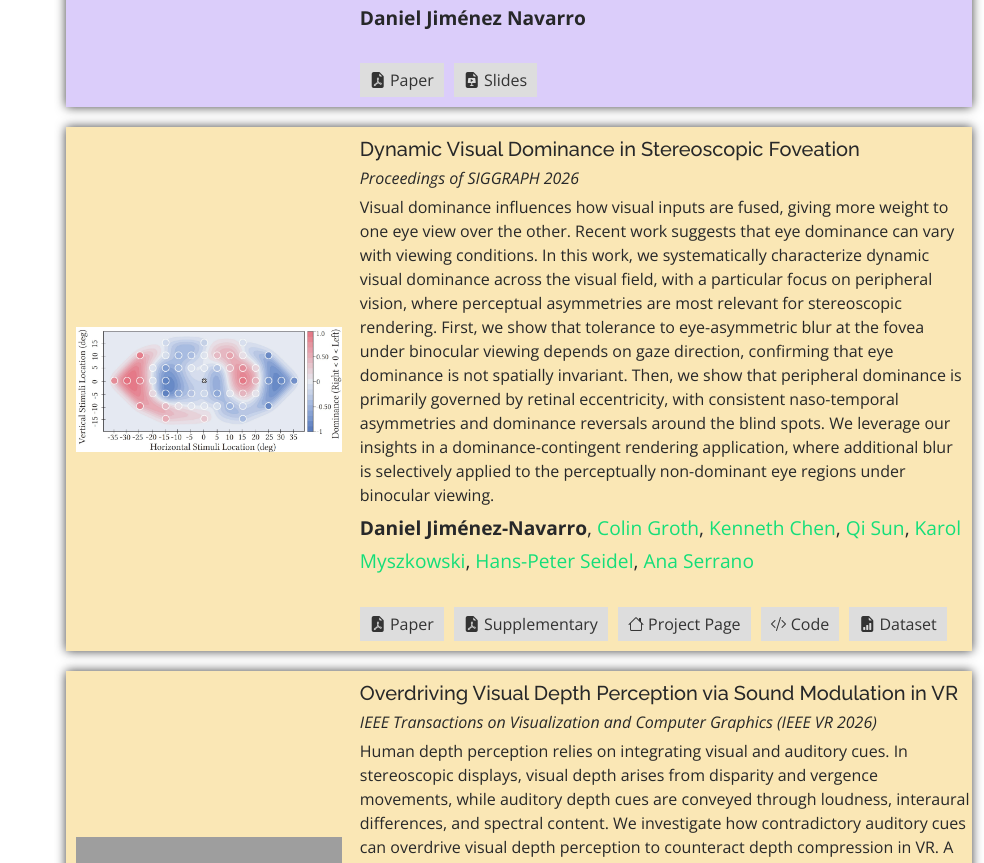
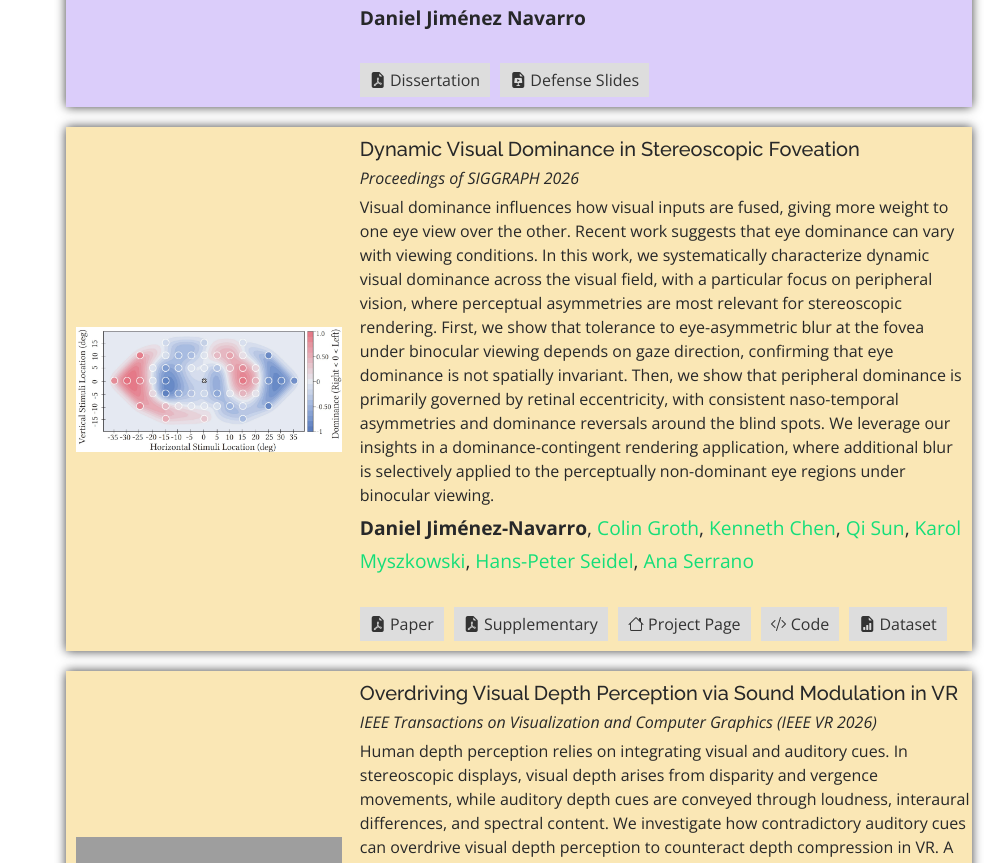
Before and after one commit to DJimenezNavarro/djimeneznavarro.github.io, a plain HTML site: page index.html in a window 1280 px wide. Shown: the part 1401-2264 px from the top of the page, without its empty margins (296-1280 px from the left). Drawn offline with nearby package versions, Linux system fonts and the light colour scheme; grey boxes are pictures that could not be loaded.

Commit message:
Update index.html

```diff
--- a/index.html
+++ b/index.html
@@ -146,8 +146,8 @@
               <p class="authors"><strong>Daniel Jiménez Navarro</strong>
               </p>
                 <div class="links">
-                <a href="assets/data/papers/phd_thesis_low.pdf" class="bi bi-file-earmark-pdf-fill"> Paper</a>
-                <a href="assets/data/papers/thesis_slides.pptx" class="bi bi-file-earmark-slides-fill"> Slides</a>
+                <a href="assets/data/papers/phd_thesis_low.pdf" class="bi bi-file-earmark-pdf-fill"> Dissertation</a>
+                <a href="assets/data/papers/thesis_slides.pptx" class="bi bi-file-earmark-slides-fill"> Defense Slides</a>
               </div>
           </div>
         </div>
```
